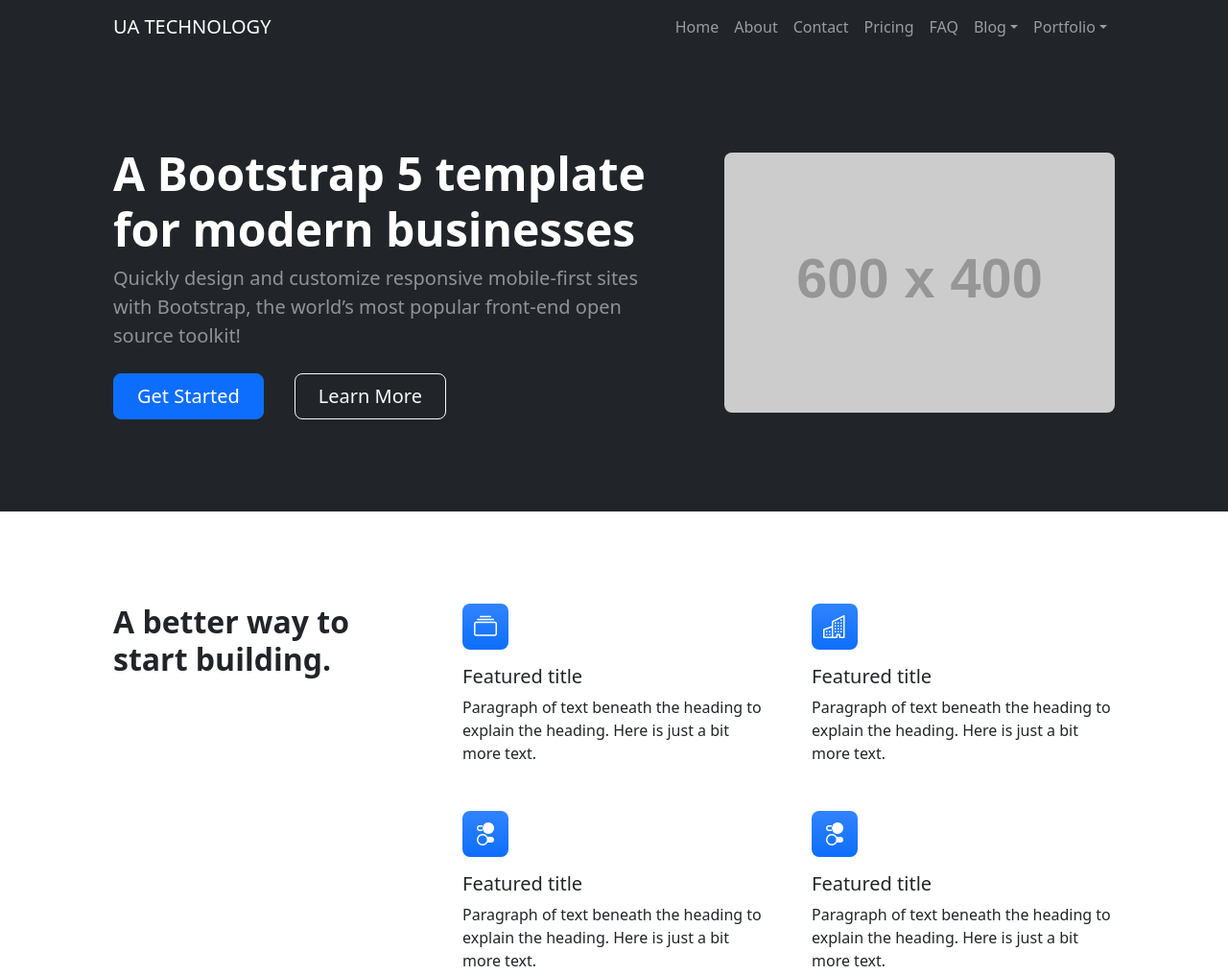
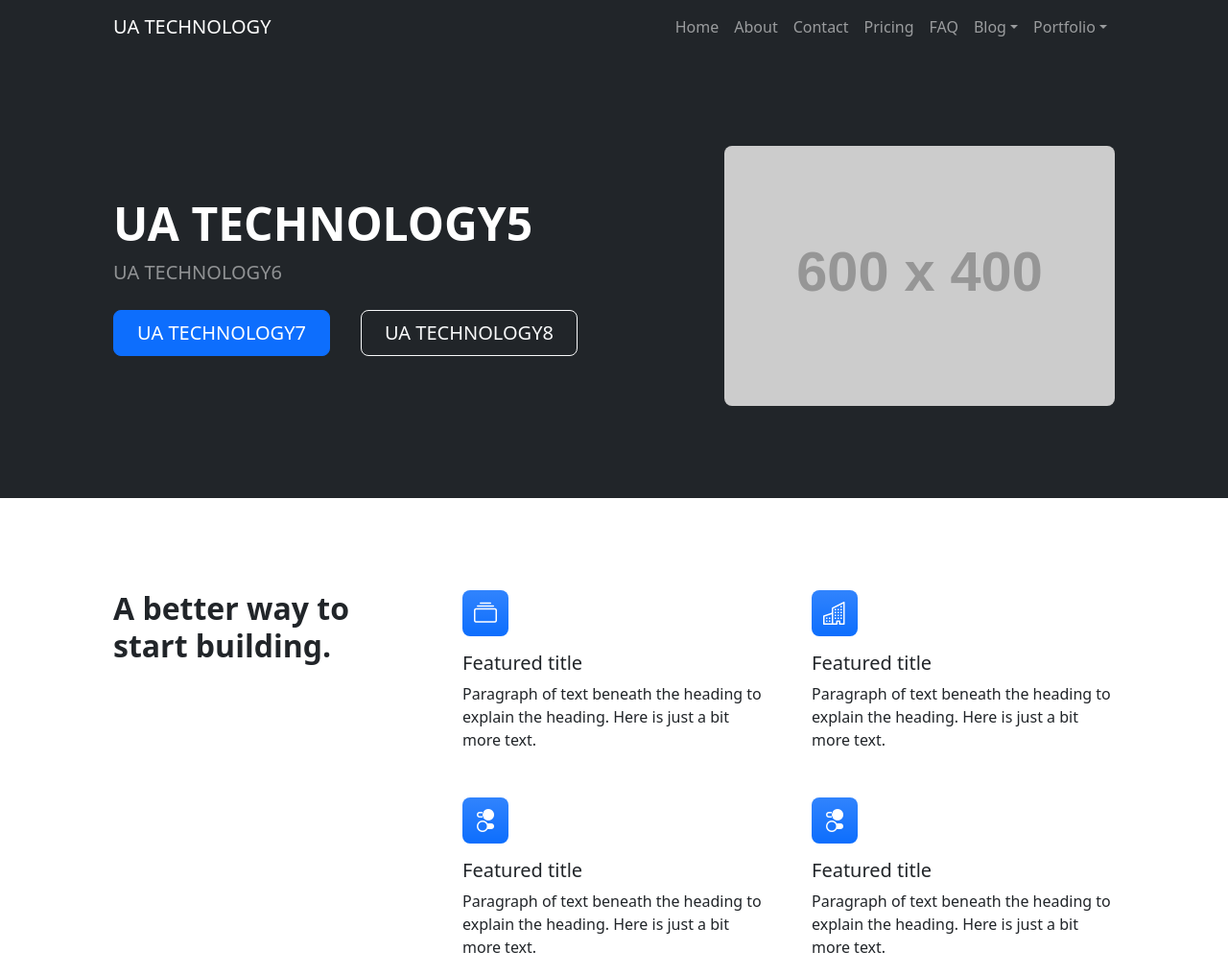
Before and after one commit to gongshizi/gongshizi.github.io, a website: page dist/index.html in a window 1280 px wide. Shown: the top 1016 px of the page at 96% size. Drawn offline with nearby package versions, Linux system fonts and the light colour scheme; placeholder pictures from the web are drawn by us.

Commit message:
Update index.html

```diff
--- a/dist/index.html
+++ b/dist/index.html
@@ -51,11 +51,11 @@
                     <div class="row gx-5 align-items-center justify-content-center">
                         <div class="col-lg-8 col-xl-7 col-xxl-6">
                             <div class="my-5 text-center text-xl-start">
-                                <h1 class="display-5 fw-bolder text-white mb-2">A Bootstrap 5 template for modern businesses</h1>
-                                <p class="lead fw-normal text-white-50 mb-4">Quickly design and customize responsive mobile-first sites with Bootstrap, the world’s most popular front-end open source toolkit!</p>
+                                <h1 class="display-5 fw-bolder text-white mb-2">UA TECHNOLOGY5</h1>
+                                <p class="lead fw-normal text-white-50 mb-4">UA TECHNOLOGY6</p>
                                 <div class="d-grid gap-3 d-sm-flex justify-content-sm-center justify-content-xl-start">
-                                    <a class="btn btn-primary btn-lg px-4 me-sm-3" href="#features">Get Started</a>
-                                    <a class="btn btn-outline-light btn-lg px-4" href="#!">Learn More</a>
+                                    <a class="btn btn-primary btn-lg px-4 me-sm-3" href="#features">UA TECHNOLOGY7</a>
+                                    <a class="btn btn-outline-light btn-lg px-4" href="#!">UA TECHNOLOGY8</a>
                                 </div>
                             </div>
                         </div>
```
